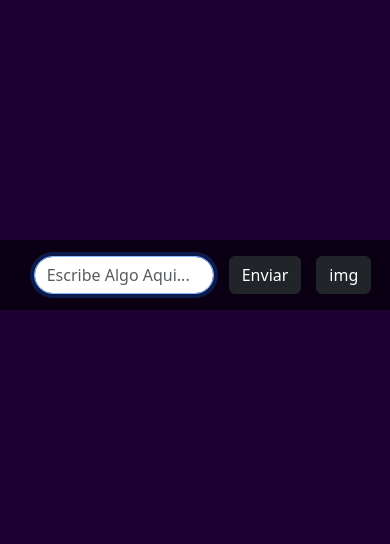
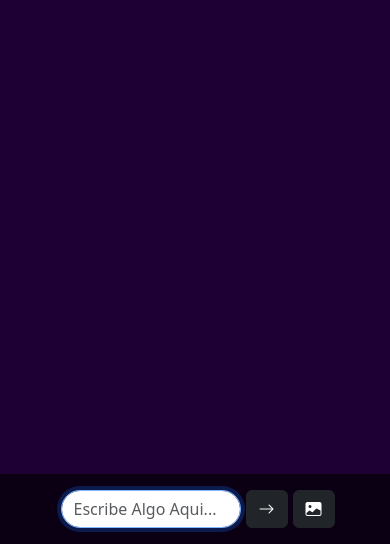
Before and after one commit to JosefinaLopez/cs50w-project2-Flack, a Flask app: page /Channels/Chat/1 in a window 390 px wide. Shown: the part 656-1200 px from the top of the page. Run offline with Flask 3, Linux system fonts and the light colour scheme; data that the repository does not hold is empty; some libraries are stand-ins or nearby versions.

Commit message:
Correcciones esteticas

```diff
--- a/static/style.css
+++ b/static/style.css
@@ -106,14 +106,13 @@ main {
     margin: 25px;
     border-radius: 30px;
     background: #1E0035;
-    /*width: 200px;
-        margin-left: -3px;*/
 }
 
 #formwrite {
-    flex-wrap: wrap;
     display: flex;
-    gap: 15px;
+    width: 100%;
+    justify-content: center;
+    gap: 5px;
 }
 
 #addcanal:hover {
@@ -155,18 +154,16 @@ h4 {
 
 .container-chat {
     height: 80%;
-    top: -4rem;
+    top: 0;
     position: relative;
     margin: 0;
     overflow-y: scroll;
 }
 
 .container-writ {
-    display: flex;
-    justify-content: center;
-    gap: 15px;
-    position: relative;
-    top: 31rem;
+    position: fixed;
+    width: 100%;
+    bottom: 0;
     z-index: 9;
     background: #000000a1;
     padding: 1rem;
@@ -213,7 +210,6 @@ h4 {
 /* Clase para alinear a la derecha si es el usuario actual */
 .chat-bubble-right {
     left: auto;
-    /* right: -35rem;*/
     text-align: left;
 }
 
@@ -235,7 +231,6 @@ h4 {
     top: 15px;
     left: 52rem;
     background-color: #d4b2ff;
-    /* text-align: right;*/
 }
 
 .username {
@@ -293,10 +288,6 @@ h4 {
         top: -4rem;
     }
 
-    .container-writ {
-        top: 28rem;
-    }
-
     #canalname,
     #chatwrite,
     #username {
@@ -335,12 +326,14 @@ h4 {
     }
 
     .container-chat {
-        height: 80%;
-        top: -7.3rem;
+        height: 77%;
+        top: -0.3rem;
     }
 
     .container-writ {
-        top: 34rem;
+        position: fixed;
+        bottom: 0;
+        width: 100%;
     }
 
     #canalname,
--- a/templates/chats.html
+++ b/templates/chats.html
@@ -1,5 +1,6 @@
 {%extends "layout.html"%}
 {%block main%}
+<link rel="stylesheet" href="https://cdn.jsdelivr.net/npm/bootstrap-icons@1.11.1/font/bootstrap-icons.css">
 <div class="content" style='grid-column: span 2;'>
     <!-- Contenido principal de la página o parte superior de chat -->
     <div class="barra">
@@ -12,10 +13,10 @@
         <form id="formwrite">
             <h6 id='join_usernames' style='color: white;'></h6><input type="text" id='chatwrite' class="form-control"
                 autofocus placeholder="Escribe Algo Aqui..." aria-label="Canal">
-            <input type='button' value='Enviar' id='xddd' class="btn btn-dark">
+            <button type='button' id='xddd' class="btn btn-dark"><i class="bi bi-arrow-right"></i></button>
             <!-- Button trigger modal -->
             <button type="button" class="btn btn-dark" data-bs-toggle="modal" data-bs-target="#staticBackdrop1">
-                img
+                <i class="bi bi-image-fill"></i>
             </button>
         </form>
     </div>
```
